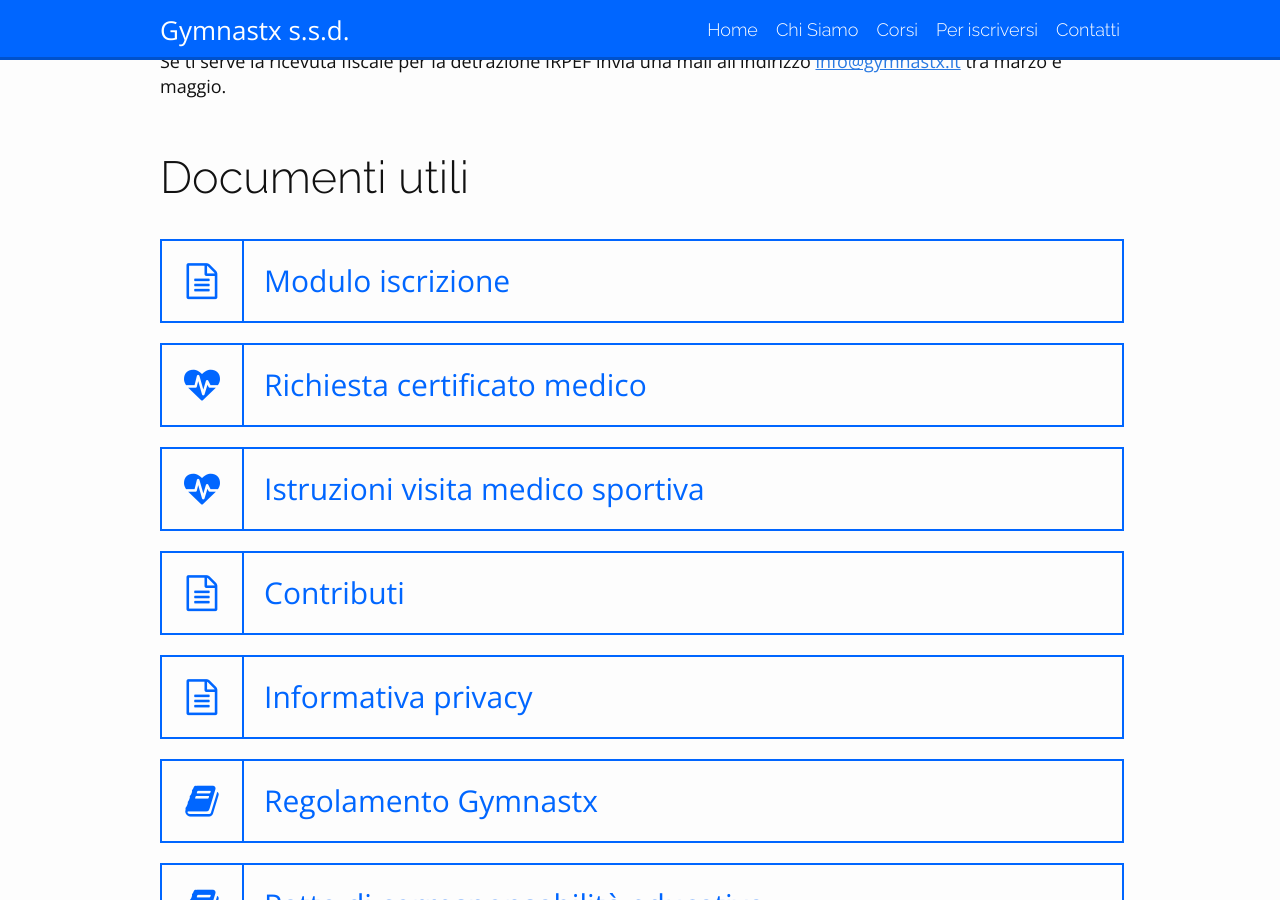
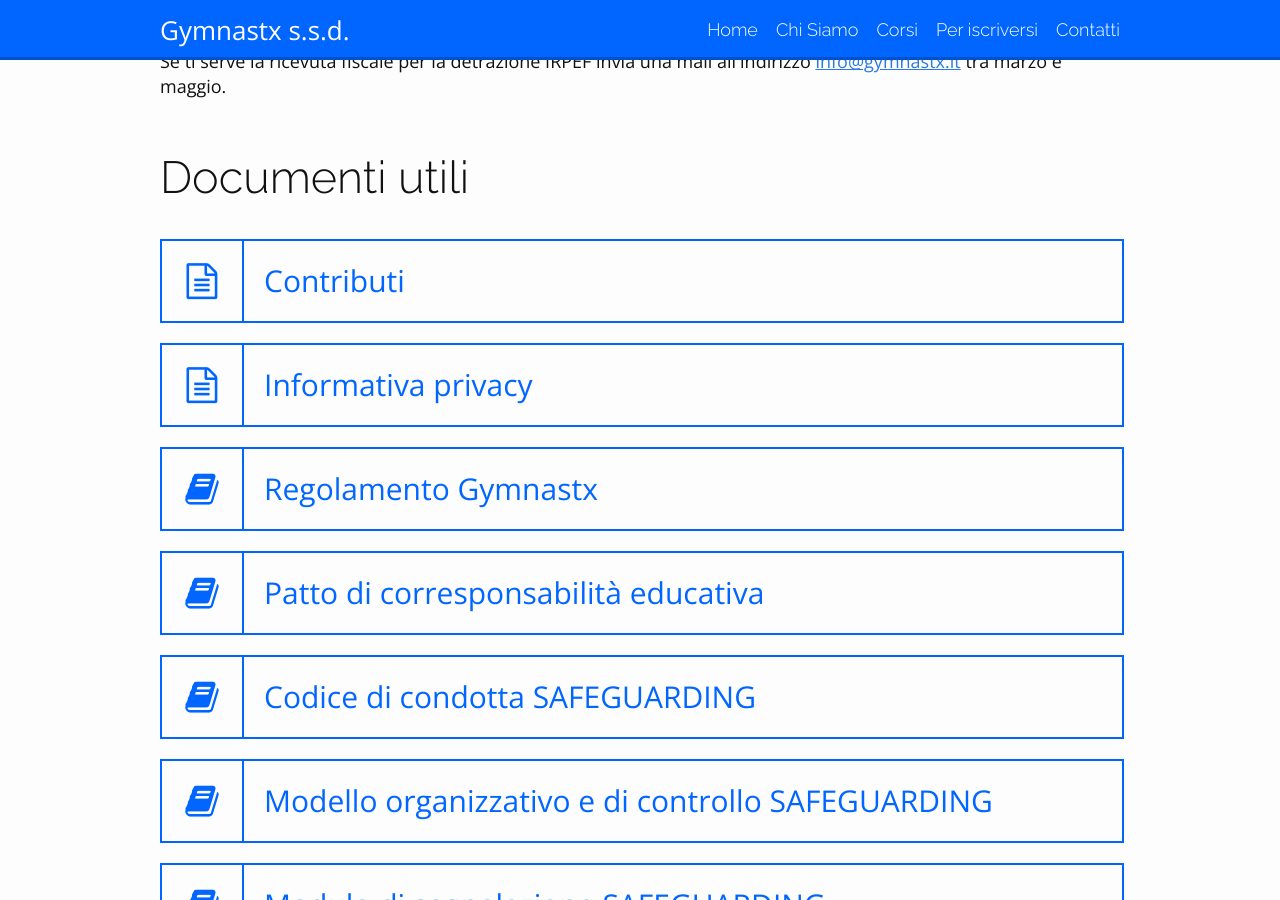
Before and after one commit to gymnastx/gymnastx.github.io, a Jekyll site: the page built from per-iscriversi/index.html, in a window 1280 px wide and 900 px high, scrolled down 690 px. Built offline with Jekyll 4.4.1, drawn with Linux system fonts in a browser that asks for light colours; nearby versions of some CDN libraries.

Commit message:
rimossi certificati medici e modulo iscrizione, aggiornate polizze assicurative 2025/2026

```diff
--- a/per-iscriversi/index.html
+++ b/per-iscriversi/index.html
@@ -46,21 +46,6 @@
   <div class="wrapper">
 
     <h1>Documenti utili</h1>
-
-    <a href="/assets/docs/scheda_iscrizione_gymnastx.pdf">
-      <i class="fa fa-file-text-o fa-2x"></i>
-      <span>Modulo iscrizione</span>
-    </a>
-
-    <a href="/assets/docs/richiesta_certificato_medico_gymnastx.pdf">
-      <i class="fa fa-heartbeat fa-2x"></i>
-      <span>Richiesta certificato medico</span>
-    </a>
-
-    <a href="/assets/docs/visita_medico_sportiva_v1.pdf">
-      <i class="fa fa-heartbeat fa-2x"></i>
-      <span>Istruzioni visita medico sportiva</span>
-    </a>
 
     <a href="/assets/docs/contributi_gymnastx.pdf">
       <i class="fa fa-file-text-o fa-2x"></i>
```
Also changed, not shown: 1 other file.
